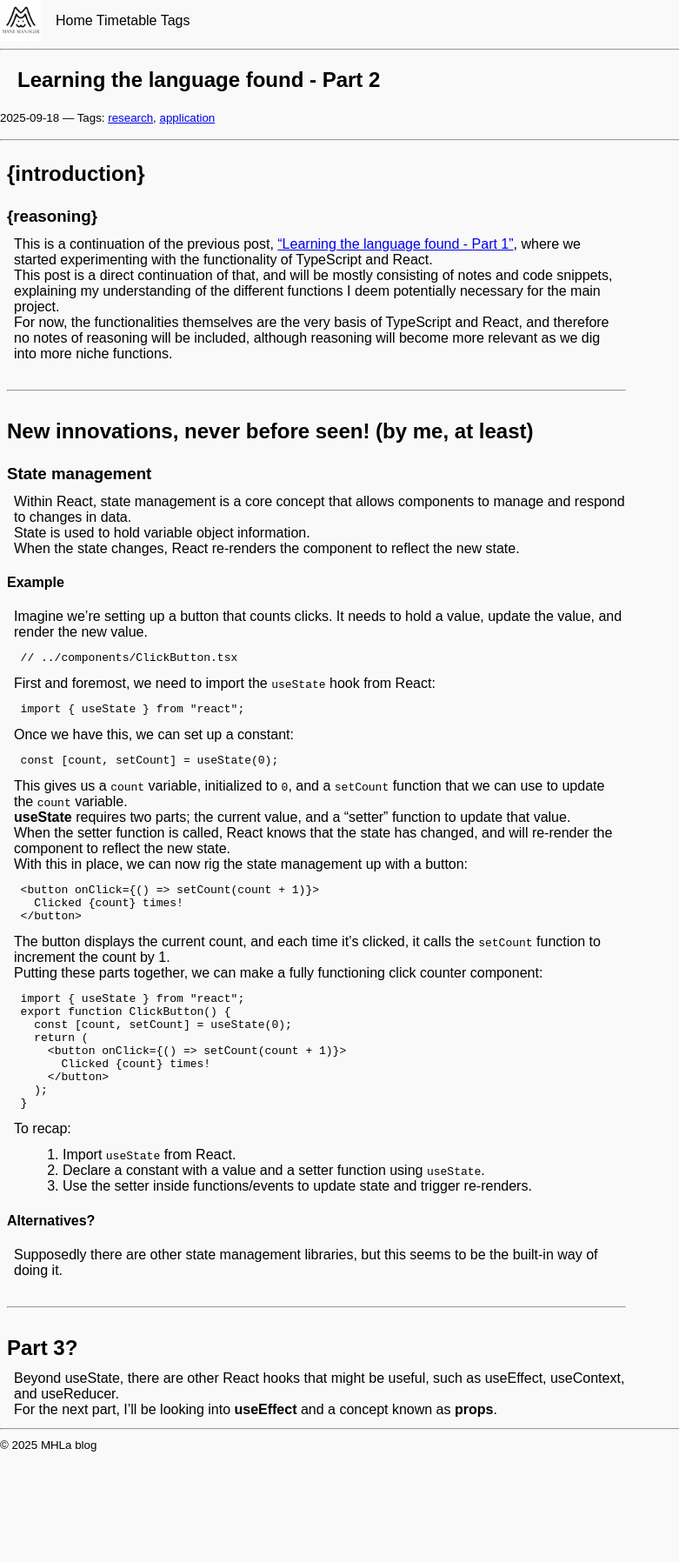
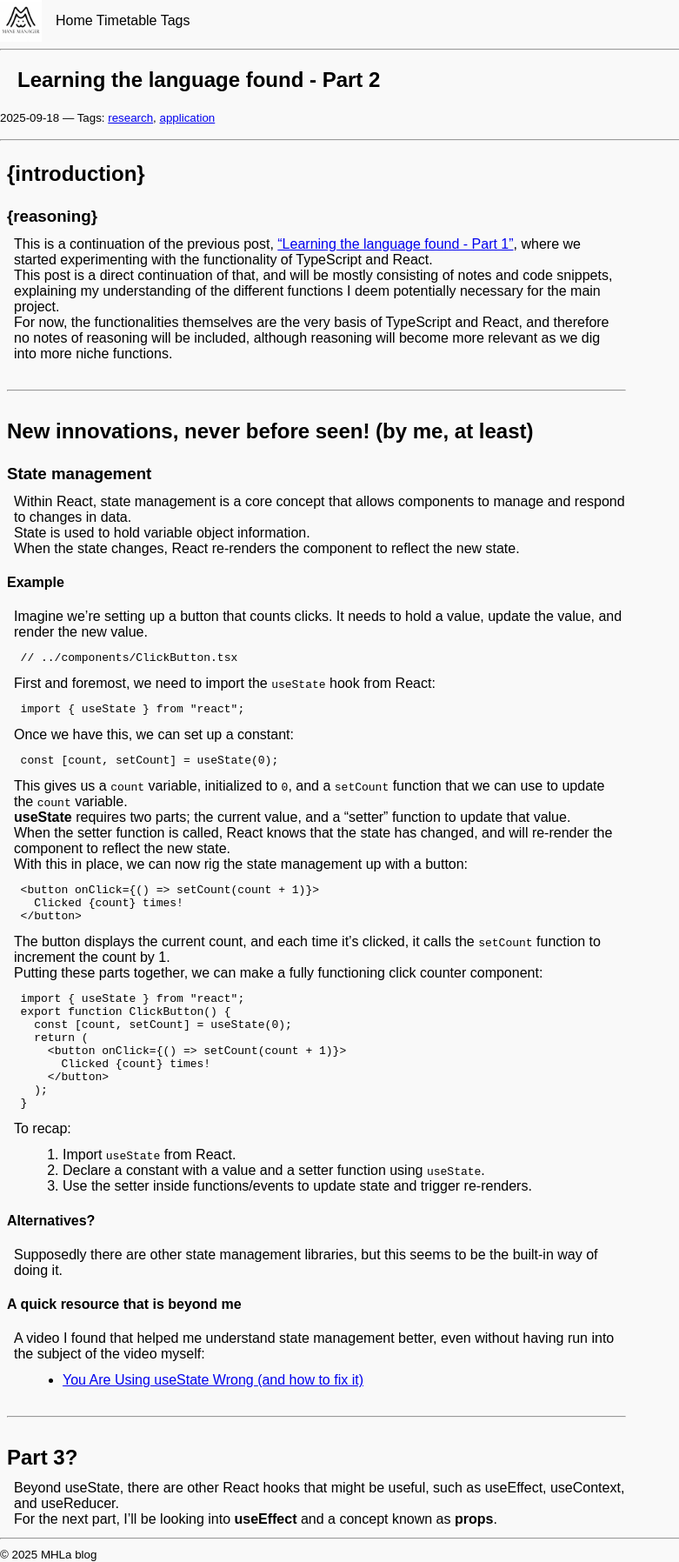
Before and after one commit to MHLaDMOoF24/mhladmoof24.github.io, a Jekyll site: the page built from _posts/2025-09-18-state_management.md, in a window 1280 px wide. Shown: the whole page at 87% size, without its empty margins (0-781 px from the left). Built offline with Jekyll 4.4.1, drawn with Linux system fonts in a browser that asks for light colours; before the commit the page ends 1670 px from its top, so only the background shows below that.

Commit message:
Added a resource to state_management article.

```diff
--- a/_posts/2025-09-18-state_management.md
+++ b/_posts/2025-09-18-state_management.md
@@ -62,6 +62,10 @@ To recap:
 #### Alternatives?
 Supposedly there are other state management libraries, but this seems to be the built-in way of doing it.
 
+#### A quick resource that is beyond me
+A video I found that helped me understand state management better, even without having run into the subject of the video myself:
+- [You Are Using useState Wrong (and how to fix it)](https://www.youtube.com/watch?v=MO-w7Y4zRl0)
+
 ---
 
 ## Part 3?
```
